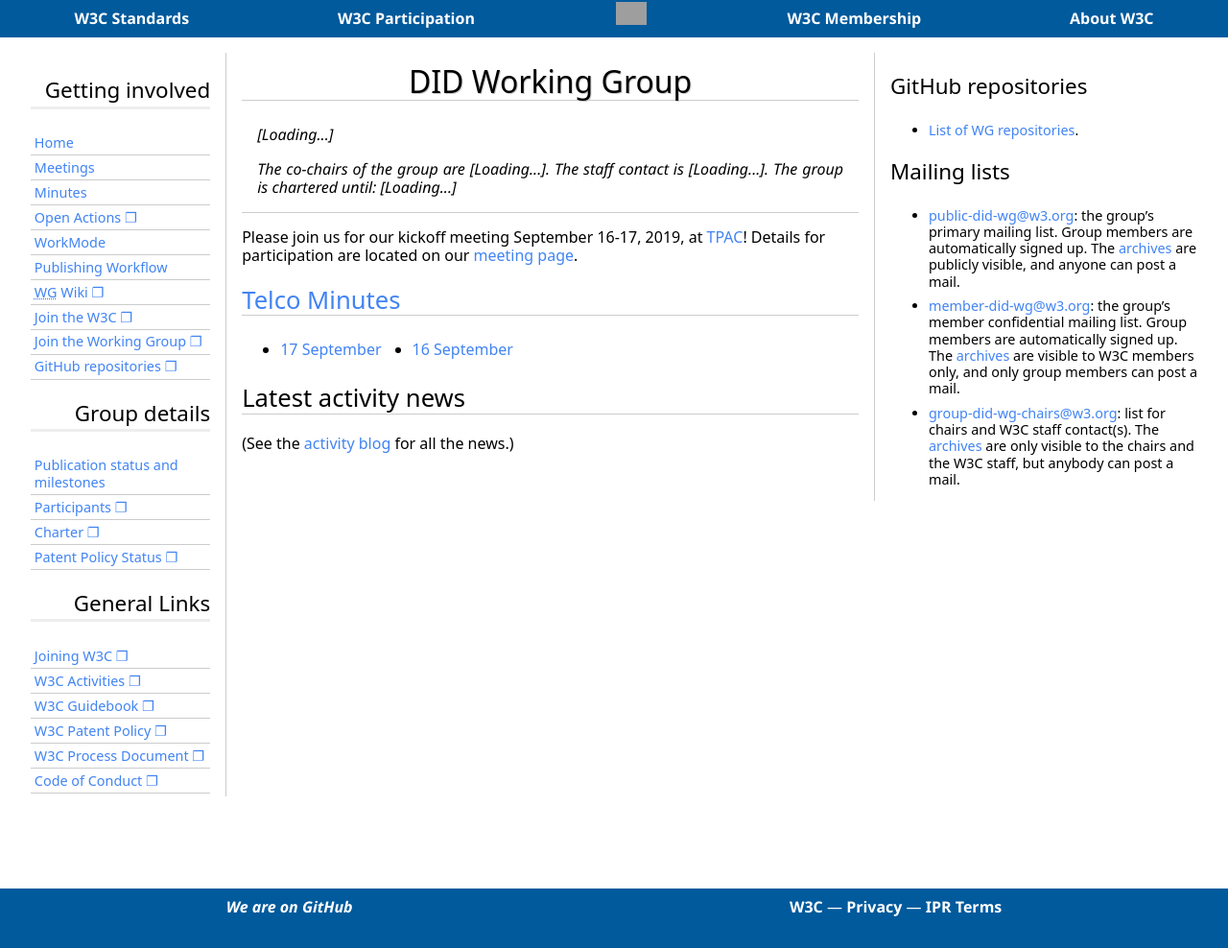
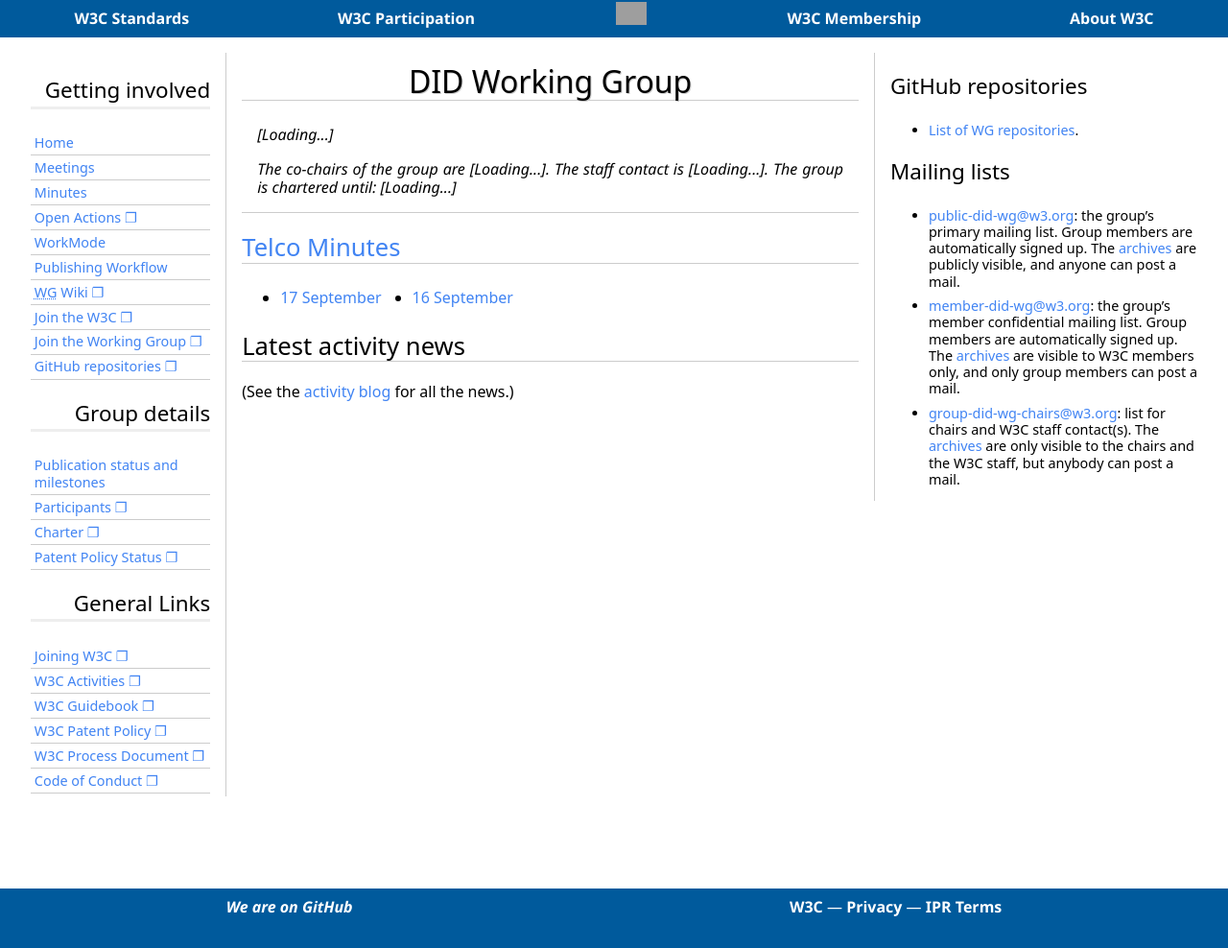
Before and after one commit to w3c/did-wg, a Jekyll site: the page built from index.md, in a window 1280 px wide. Shown: the whole page at 96% size. Built offline with Jekyll 4.4.1, drawn with Linux system fonts in a browser that asks for light colours; some web fonts are replaced; grey boxes are pictures that could not be loaded.

Commit message:
Removed the tpac call from the home page

```diff
--- a/index.md
+++ b/index.md
@@ -32,6 +32,3 @@ json-ld: |
       }
   }
 ---
-
-Please join us for our kickoff meeting September 16-17, 2019, at [TPAC](https://www.w3.org/2019/09/TPAC/Overview.html)!
-Details for participation are located on our [meeting page](Meetings/F2F/2019.09.Fuk.md).
```
